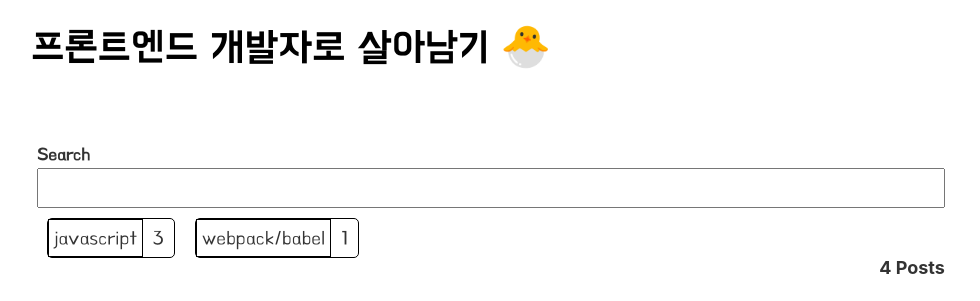
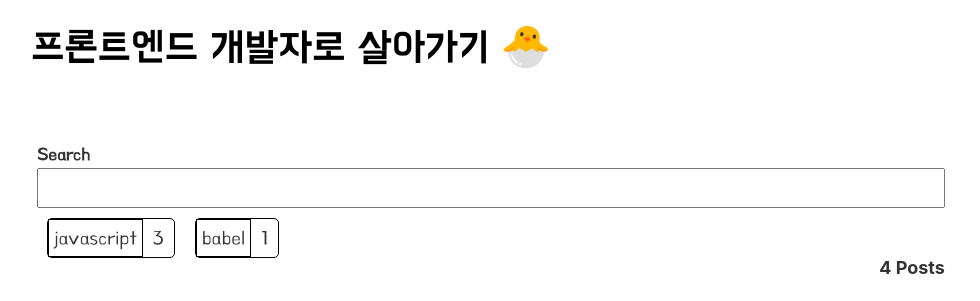
Before and after one commit to sunhwa508/my-gatsby-blog, a Gatsby site: page / in a window 1280 px wide. Shown: the top 301 px of the page, without its empty margins (149-1129 px from the left). Built offline with nearby package versions, Linux system fonts and the light colour scheme; Gatsby itself is replaced by a stand-in of ours; some packages are replaced by stand-ins of ours.

Commit message:
update tags

```diff
--- a/gatsby-config.js
+++ b/gatsby-config.js
@@ -1,6 +1,6 @@
 module.exports = {
   siteMetadata: {
-    title: `프론트엔드 개발자로 살아남기 🐣`,
+    title: `프론트엔드 개발자로 살아가기 🐣`,
     description: `Sunhwa Blog`,
     author: `@sunhwajs`,
   },
@@ -13,7 +13,7 @@ module.exports = {
           apiKey: "AIzaSyDr2PzGa3U_rUra29QoTVnb2UcrdEnhN7s",
           appId: "1:237932076417:web:34d0ae8e72ce774aa15c80",
           messagingSenderId: "237932076417",
-          projectId: "omi-push-test",
+          projectId: "gatsby-blog",
         },
         //optionally override the firebase version used by the service worker
         firebaseVersion: "8.2.9", //e.g., '8.1.1'
--- a/src/components/tagBar.js
+++ b/src/components/tagBar.js
@@ -7,7 +7,6 @@ const WRAPPER_STYLES = {
 }
 
 export default function TagBar({ tags, onTagSelect, marginTop }) {
-    console.log("tags", tags)
     return (
         <div style={WRAPPER_STYLES}>
             {tags.map(tag => {
--- a/src/markdown-pages/app_performance.md
+++ b/src/markdown-pages/app_performance.md
@@ -2,7 +2,7 @@
 title: "앱성능개선"
 date: "2021-01-24"
 description: "작성중..︎"
-tags: "javascript"
+tags: ["javascript"]
 ---
 
 ### 1. useMemo, useCallback, useRef, React.memo 렌더량 줄이기
--- a/src/markdown-pages/first-post.md
+++ b/src/markdown-pages/first-post.md
@@ -2,7 +2,7 @@
 title: "Front Monkey 유튜브 x_x"
 date:  "2021-01-23"
 description: "My first Video☃︎"
-tags: "javascript"
+tags: ["javascript"]
 ---
 
 유튜브 채널
--- a/src/markdown-pages/memoization.md
+++ b/src/markdown-pages/memoization.md
@@ -2,7 +2,7 @@
 title: "Memoization, Currying"
 date:  "2021-01-26"
 description: "Memoization ︎🤓"
-tags: "javascript"
+tags: ["javascript"]
 ---
  ## Memoization ?
  > memoization is a specific form of caching
--- a/src/markdown-pages/webpack&babel.md
+++ b/src/markdown-pages/webpack&babel.md
@@ -2,7 +2,7 @@
 title: " 웹 벨 바 팩 "
 date:  "2021-01-25"
 description: "☃︎"
-tags: "webpack/babel"
+tags: ["babel"]
 ---
 
 ### 웹팩 / 바벨
--- a/src/pages/index.js
+++ b/src/pages/index.js
@@ -112,7 +112,7 @@ export const query = graphql`
           html
           id
           frontmatter {
-            date
+            date(formatString: "MMMM DD, YYYY")
             description
             title
             tags
```
Also changed, not shown: src/components/tag.js (line endings or trailing spaces).
